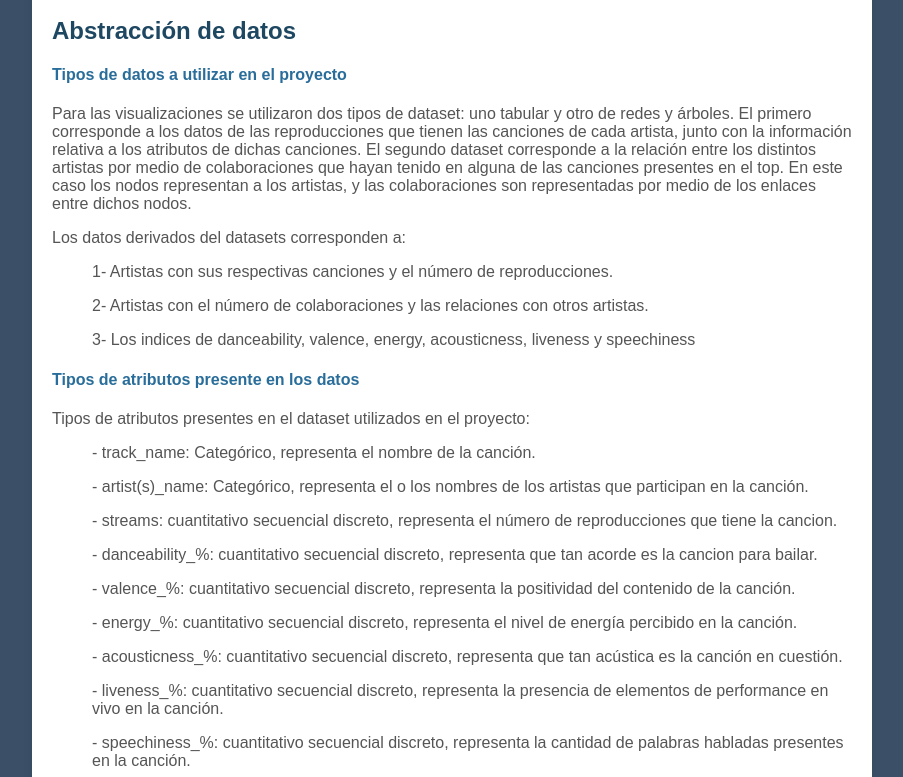
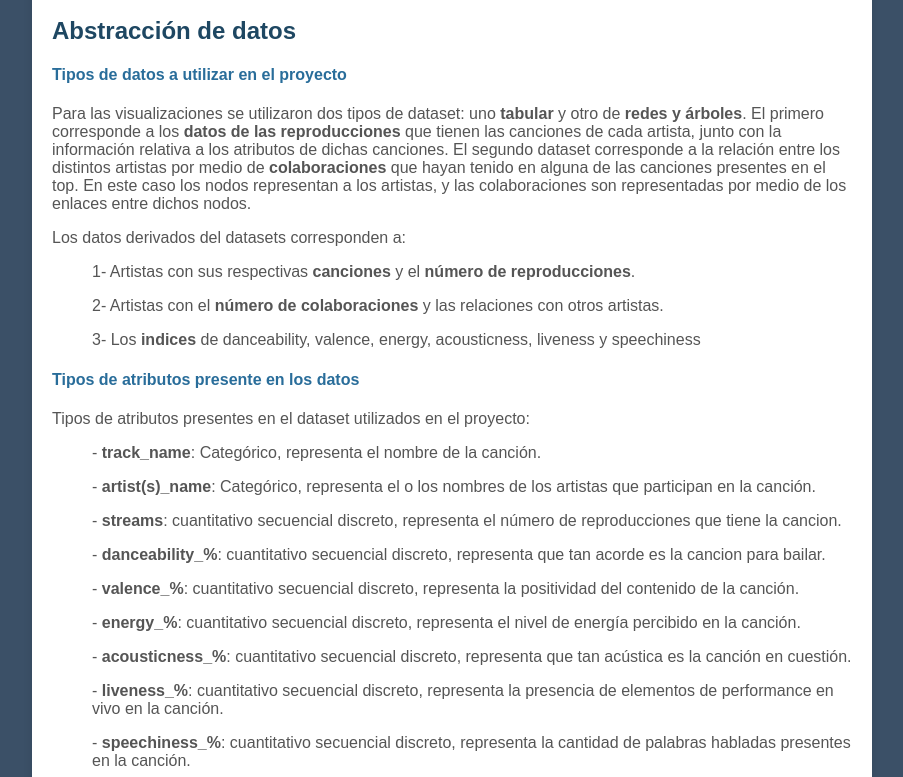
Before and after one commit to gustavopalaciosc/Proyecto-infovis, a plain HTML site: page index.html in a window 1280 px wide. Shown: the part 1083-1860 px from the top of the page, without its empty margins (188-1091 px from the left). Drawn offline with Linux system fonts and the light colour scheme.

Commit message:
cambio de formato texto

```diff
--- a/index.html
+++ b/index.html
@@ -77,19 +77,19 @@
             <div class="response">
                 <h4>Tipos de datos a utilizar en el proyecto</h4>
 
-                <p>Para las visualizaciones se utilizaron dos tipos de dataset: uno tabular y otro de redes y árboles. El primero
-                    corresponde a los datos de las reproducciones que tienen las canciones de cada artista, junto con la información
+                <p>Para las visualizaciones se utilizaron dos tipos de dataset: uno <b>tabular</b> y otro de <b>redes y árboles</b>. El primero
+                    corresponde a los <b>datos de las reproducciones</b> que tienen las canciones de cada artista, junto con la información
                     relativa a los atributos de dichas canciones. El segundo dataset corresponde a la relación entre los distintos
-                    artistas por medio de colaboraciones que hayan tenido en alguna de las canciones presentes en el top. En este caso
+                    artistas por medio de <b>colaboraciones</b> que hayan tenido en alguna de las canciones presentes en el top. En este caso
                      los nodos representan a los artistas, y las colaboraciones son representadas por medio de los enlaces entre dichos nodos.</p>
 
                 <p>Los datos derivados del datasets corresponden a:</p>
 
                 <ol>
-                    <p>1- Artistas con sus respectivas canciones y el número de reproducciones.
+                    <p>1- Artistas con sus respectivas <b>canciones</b> y el <b>número de reproducciones</b>.
                     </p>
-                    <p>2- Artistas con el número de colaboraciones y las relaciones con otros artistas.</p>
-                    <p>3- Los indices de danceability, valence, energy, acousticness, liveness y speechiness</p>
+                    <p>2- Artistas con el <b>número de colaboraciones</b> y las relaciones con otros artistas.</p>
+                    <p>3- Los <b>indices</b> de danceability, valence, energy, acousticness, liveness y speechiness</p>
                   </ol>
 
             </div>
@@ -98,15 +98,15 @@
 
                 <p>Tipos de atributos presentes en el dataset utilizados en el proyecto:</p>
                 <ol>
-                    <p>- track_name: Categórico, representa el nombre de la canción.</p>
-                    <p>- artist(s)_name: Categórico, representa el o los nombres de los artistas que participan en la canción.</p>
-                    <p>- streams: cuantitativo secuencial discreto, representa el número de reproducciones que tiene la cancion.</p>
-                    <p>- danceability_%: cuantitativo secuencial discreto, representa que tan acorde es la cancion para bailar.</p>
-                    <p>- valence_%: cuantitativo secuencial discreto, representa la positividad del contenido de la canción.</p>
-                    <p>- energy_%: cuantitativo secuencial discreto, representa el nivel de energía percibido en la canción.</p>
-                    <p>- acousticness_%: cuantitativo secuencial discreto, representa que tan acústica es la canción en cuestión.</p>
-                    <p>- liveness_%: cuantitativo secuencial discreto, representa la presencia de elementos de performance en vivo en la canción.</p>
-                    <p>- speechiness_%: cuantitativo secuencial discreto, representa la cantidad de palabras habladas presentes en la canción.</p>
+                    <p>- <b>track_name</b>: Categórico, representa el nombre de la canción.</p>
+                    <p>- <b>artist(s)_name</b>: Categórico, representa el o los nombres de los artistas que participan en la canción.</p>
+                    <p>- <b>streams</b>: cuantitativo secuencial discreto, representa el número de reproducciones que tiene la cancion.</p>
+                    <p>- <b>danceability_%</b>: cuantitativo secuencial discreto, representa que tan acorde es la cancion para bailar.</p>
+                    <p>- <b>valence_%</b>: cuantitativo secuencial discreto, representa la positividad del contenido de la canción.</p>
+                    <p>- <b>energy_%</b>: cuantitativo secuencial discreto, representa el nivel de energía percibido en la canción.</p>
+                    <p>- <b>acousticness_%</b>: cuantitativo secuencial discreto, representa que tan acústica es la canción en cuestión.</p>
+                    <p>- <b>liveness_%</b>: cuantitativo secuencial discreto, representa la presencia de elementos de performance en vivo en la canción.</p>
+                    <p>- <b>speechiness_%</b>: cuantitativo secuencial discreto, representa la cantidad de palabras habladas presentes en la canción.</p>
                   </ol>
             </div>
         </div>
```
Also changed, not shown: visualizaciones.html (+2 -2 lines).
